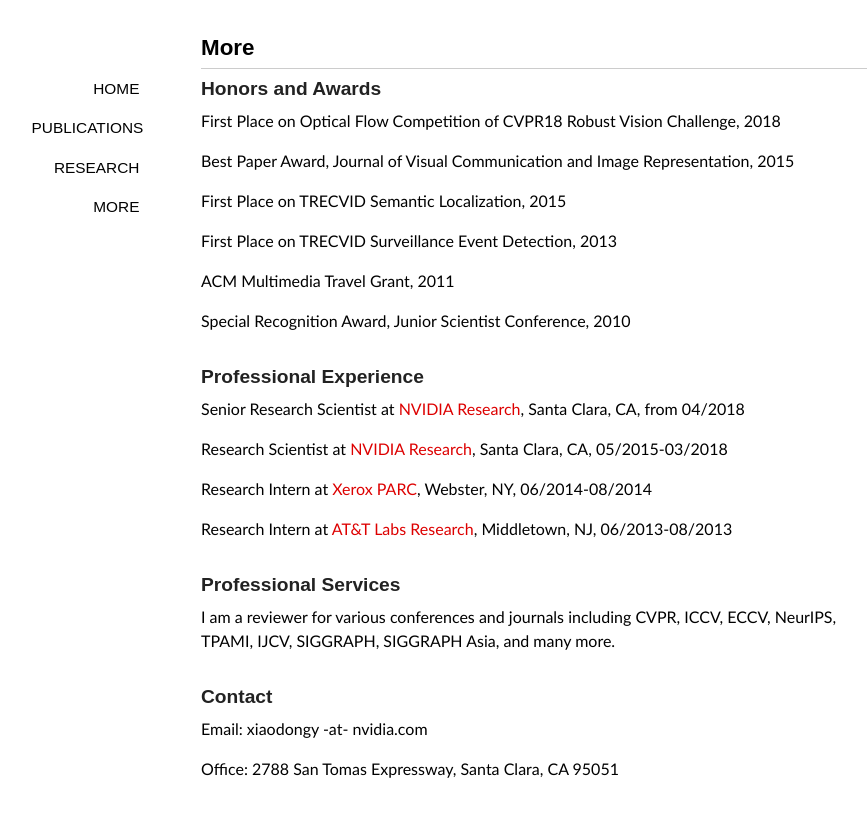
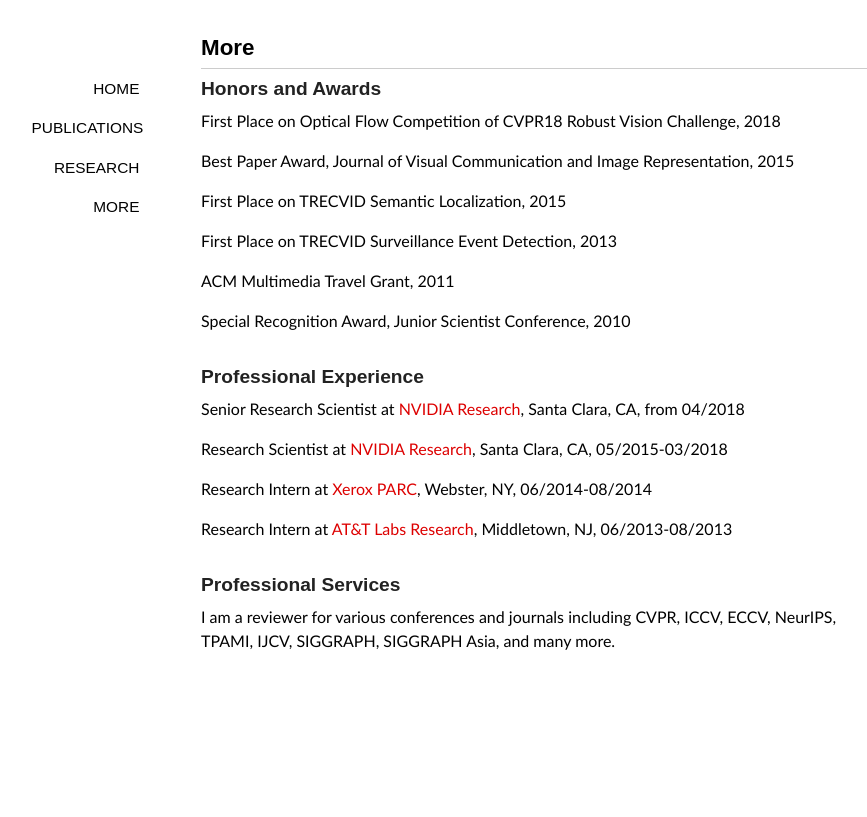
Before and after one commit to xiaodongyang/xiaodongyang.github.io, a Jekyll site: the page built from more/index.md, in a window 1280 px wide. Shown: the top 817 px of the page, without its empty margins (94-961 px from the left). Built offline with Jekyll 4.4.1, drawn with Linux system fonts in a browser that asks for light colours; some web fonts are replaced.

Commit message:
Update index.md

```diff
--- a/more/index.md
+++ b/more/index.md
@@ -33,10 +33,3 @@ Research Intern at [AT&T Labs Research](http://www.research.att.com), Middletown
 ### Professional Services
 
 I am a reviewer for various conferences and journals including CVPR, ICCV, ECCV, NeurIPS, TPAMI, IJCV, SIGGRAPH, SIGGRAPH Asia, and many more.
-<br><br>
-
-### Contact
-
-Email: xiaodongy -at- nvidia.com
-
-Office: 2788 San Tomas Expressway, Santa Clara, CA 95051
```
